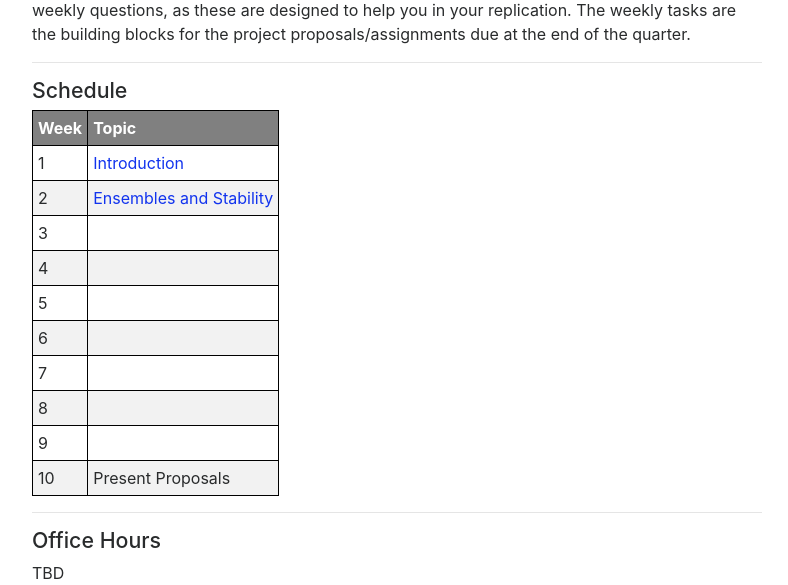
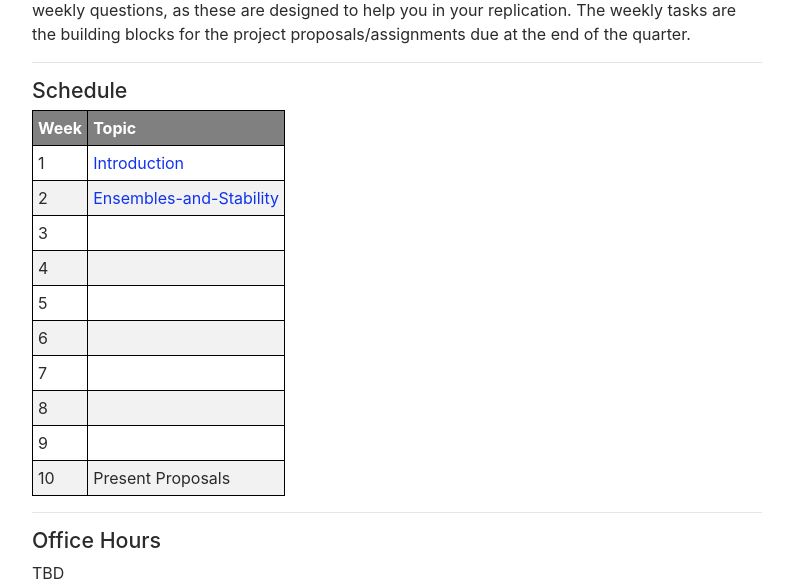
Before and after one commit to ACloninger/capstone-WILDS-project, a Jekyll site: the page built from index.md, in a window 1280 px wide. Shown: the part 1140-1725 px from the top of the page, without its empty margins (243-1031 px from the left). Built offline with Jekyll 4.4.1, drawn with Linux system fonts in a browser that asks for light colours; nearby versions of some CDN libraries.

```diff
--- a/index.md
+++ b/index.md
@@ -50,7 +50,7 @@ end of the quarter.
 |Week|Topic|
 |--|--|
 |1|[Introduction]({{ "/weeks/01-Introduction/" | absolute_url }})|
-|2|[Ensembles and Stability]({{ "/weeks/02-ensembles-and-stability/" | absolute_url }})|
+|2|[Ensembles-and-Stability]({{ "/weeks/02-ensembles-and-stability/" | absolute_url }})|
 |3|[]({{ "/weeks/03-" | absolute_url }})|
 |4|[]({{ "/weeks/04-" | absolute_url }})|
 |5|[]({{ "/weeks/05-" | absolute_url }})|
```
